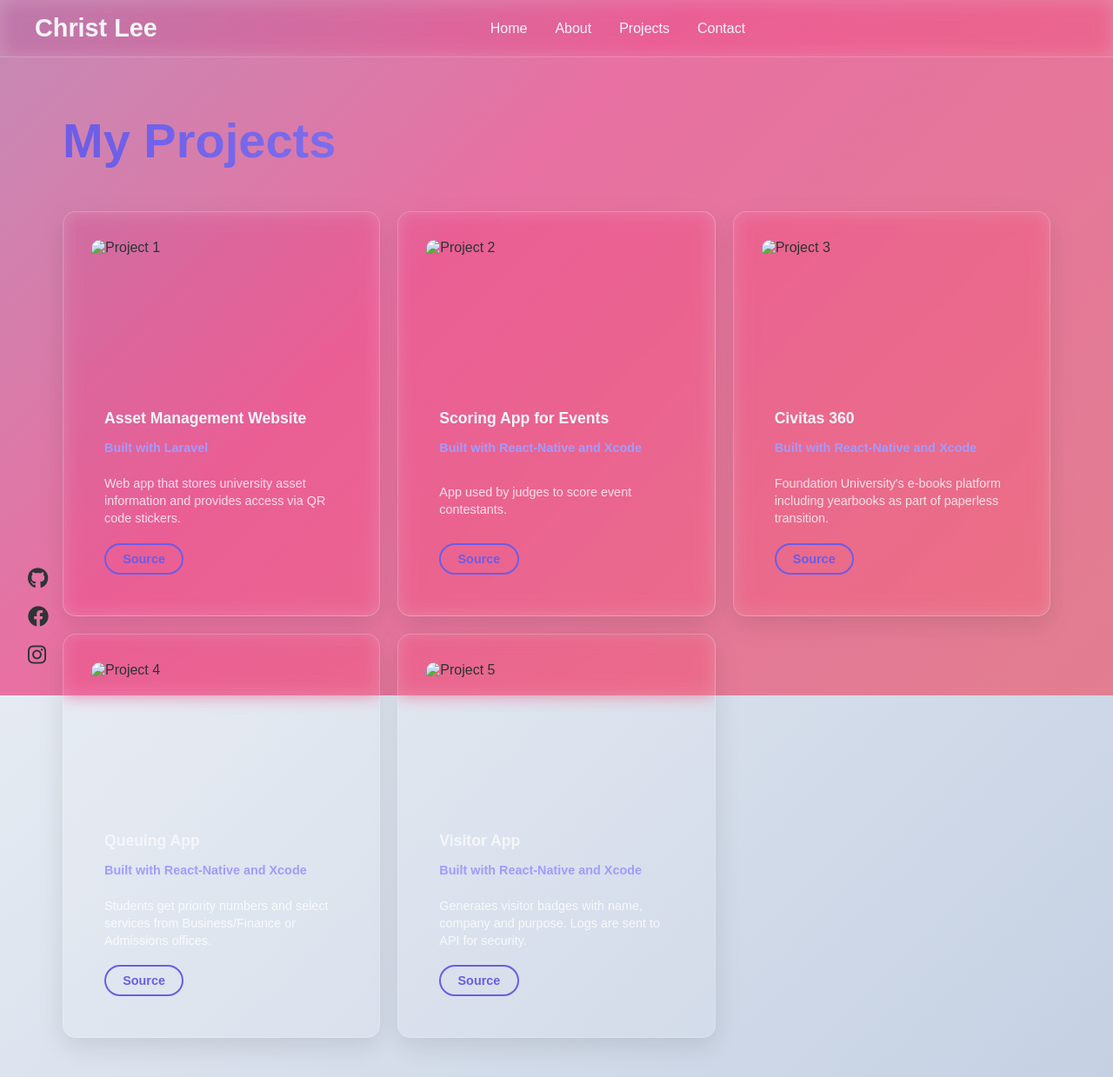
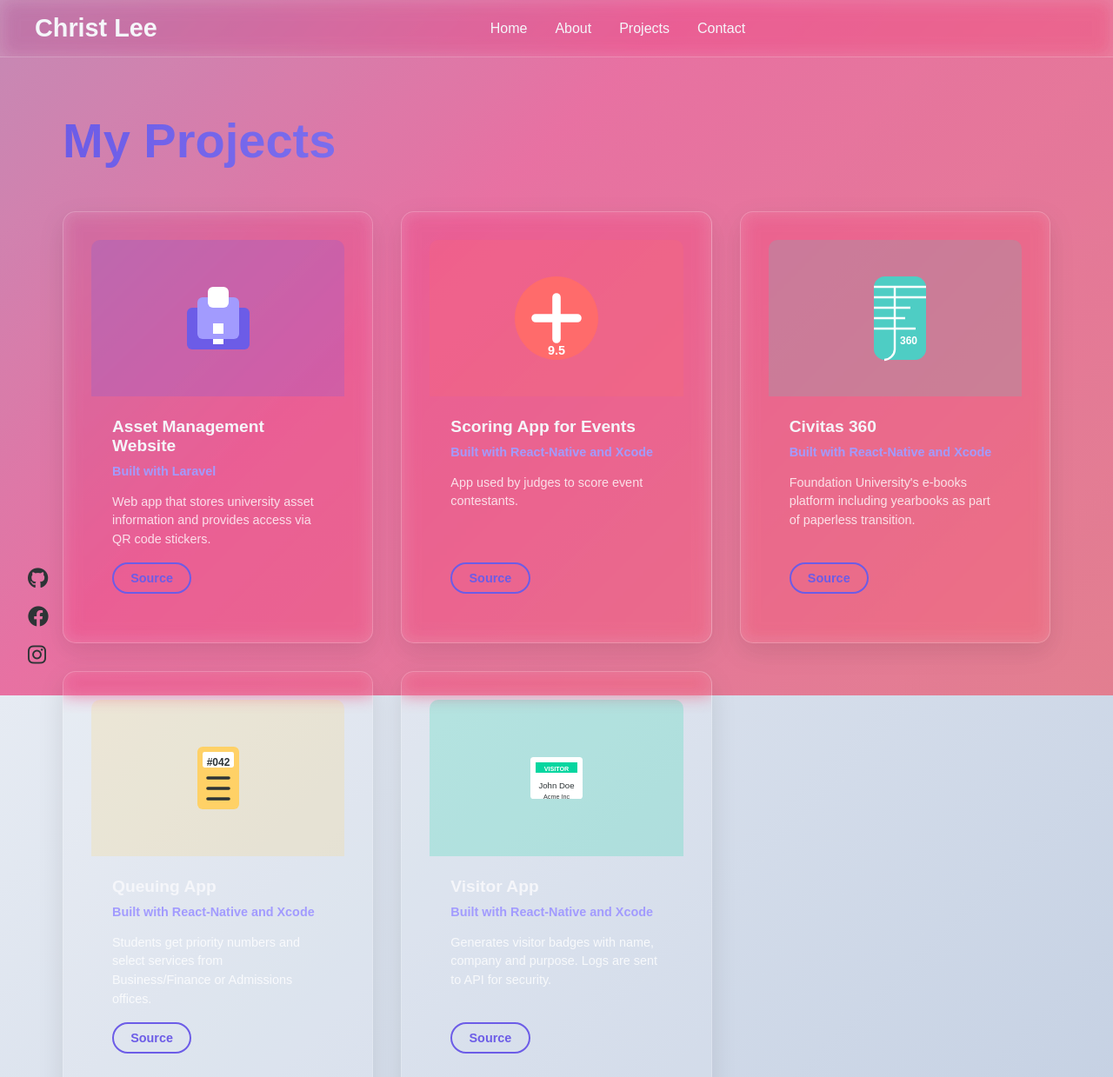
Before and after one commit to christleeada/christleeada.github.io, a plain HTML site: page projects.html in a window 1280 px wide. Shown: the top 1239 px of the page at 87% size. Drawn offline with Linux system fonts and the light colour scheme.

Commit message:
new photo

```diff
--- a/css/style.css
+++ b/css/style.css
@@ -13,11 +13,21 @@
     box-sizing: border-box;
   }
 
+  html {
+    scroll-behavior: smooth;
+  }
+
   body {
     font-family: 'Poppins', sans-serif;
     background: linear-gradient(135deg, #f5f7fa 0%, #c3cfe2 100%);
     color: var(--dark);
     overflow-x: hidden;
+    opacity: 0;
+    animation: fadeIn 0.5s ease-in forwards;
+  }
+
+  @keyframes fadeIn {
+    to { opacity: 1; }
   }
 
   /* Animated Background */
@@ -35,9 +45,8 @@ body {
   }
 
   @keyframes gradientBG {
-    0% { background-position: 0% 50%; }
+    0%, 100% { background-position: 0% 50%; }
     50% { background-position: 100% 50%; }
-    100% { background-position: 0% 50%; }
   }
 
   /* Glassmorphism Navigation */
@@ -104,6 +113,38 @@ body {
     width: 100%;
   }
 
+  /* Mobile menu styles */
+  @media (max-width: 768px) {
+    .nav-links {
+      position: fixed;
+      top: 70px;
+      left: -100%;
+      width: 100%;
+      height: calc(100vh - 70px);
+      background: rgba(44, 62, 80, 0.9);
+      flex-direction: column;
+      align-items: center;
+      justify-content: center;
+      transition: left 0.3s ease;
+    }
+
+    .nav-links.active {
+      left: 0;
+    }
+
+    .hamburger.active .line:nth-child(1) {
+      transform: rotate(45deg) translate(5px, 5px);
+    }
+
+    .hamburger.active .line:nth-child(2) {
+      opacity: 0;
+    }
+
+    .hamburger.active .line:nth-child(3) {
+      transform: rotate(-45deg) translate(5px, -5px);
+    }
+  }
+
   /* Hero Section */
   .hero {
     min-height: 100vh;
@@ -150,6 +191,7 @@ body {
     gap: 1rem;
   }
 
+  /* Buttons */
   .btn-primary, .btn-secondary {
     padding: 0.8rem 1.5rem;
     border-radius: 50px;
@@ -173,6 +215,10 @@ body {
   .btn-secondary {
     border: 2px solid var(--primary);
     color: var(--primary);
+    margin-top: auto;
+    align-self: flex-start;
+    padding: 0.5rem 1.2rem;
+    font-size: 0.9rem;
   }
 
   .btn-secondary:hover {
@@ -180,6 +226,7 @@ body {
     color: white;
   }
 
+  /* Hero Image */
   .hero-image {
     flex: 1;
     position: relative;
@@ -188,11 +235,10 @@ body {
   .floating-img {
     width: 400px;
     height: 400px;
-    background: url('images/your-photo.jpg') center/cover;
+    background: url('images/myphoto.png') center/cover;
     border-radius: 20px;
     box-shadow: 0 20px 40px rgba(0, 0, 0, 0.2);
     animation: float 6s ease-in-out infinite;
-    position: relative;
   }
 
   /* Social Links */
@@ -216,28 +262,6 @@ body {
     transform: translateY(-5px);
   }
 
-/* Mobile Responsiveness */
-@media (max-width: 768px) {
-    .hero {
-        flex-direction: column;
-        text-align: center;
-        padding-top: 6rem;
-    }
-
-    .hero-content {
-        padding-right: 0;
-        margin-bottom: 3rem;
-    }
-
-    .hero-btns {
-        justify-content: center;
-    }
-
-    .floating-img {
-        width: 300px;
-        height: 300px;
-    }
-}
   /* Shared Page Styles */
   .container {
     max-width: 1200px;
@@ -289,6 +313,38 @@ body {
     margin-top: 3rem;
   }
 
+  @media (max-width: 768px) {
+    .projects-grid {
+      grid-template-columns: 1fr;
+      grid-gap: 20px;
+    }
+
+    .project-card img {
+      height: 180px;
+    }
+
+    .hero {
+      flex-direction: column;
+      text-align: center;
+      padding-top: 6rem;
+    }
+
+    .hero-content {
+      padding-right: 0;
+      margin-bottom: 3rem;
+    }
+
+    .hero-btns {
+      justify-content: center;
+    }
+
+    .floating-img {
+      width: 300px;
+      height: 300px;
+    }
+  }
+
+  /* Project Card */
   .project-card {
     display: flex;
     flex-direction: column;
@@ -305,6 +361,21 @@ body {
     border-radius: 10px 10px 0 0;
     height: 200px;
     object-fit: cover;
+  }
+
+  .project-logo {
+    height: 180px;
+    display: flex;
+    align-items: center;
+    justify-content: center;
+    background: rgba(255, 255, 255, 0.1);
+    border-radius: 10px 10px 0 0;
+    padding: 20px;
+  }
+
+  .project-logo svg {
+    max-width: 100%;
+    max-height: 100%;
   }
 
   .project-info {
@@ -333,13 +404,6 @@ body {
     margin-bottom: 0.8rem;
   }
 
-  .btn-secondary {
-    margin-top: auto;
-    align-self: flex-start;
-    padding: 0.5rem 1.2rem;
-    font-size: 0.9rem;
-  }
-
   /* Contact Form */
   .contact-form {
     max-width: 600px;
@@ -362,56 +426,10 @@ body {
   .contact-form textarea::placeholder {
     color: rgba(255, 255, 255, 0.7);
   }
-  /* Page Transition */
-body {
-    opacity: 0;
-    animation: fadeIn 0.5s ease-in forwards;
-  }
 
-  @keyframes fadeIn {
-    to { opacity: 1; }
-  }
-  /* Mobile menu styles */
-@media (max-width: 768px) {
-    .nav-links {
-        position: fixed;
-        top: 70px;
-        left: -100%;
-        width: 100%;
-        height: calc(100vh - 70px);
-        background: rgba(44, 62, 80, 0.9);
-        flex-direction: column;
-        align-items: center;
-        justify-content: center;
-        transition: left 0.3s ease;
-    }
-
-    .nav-links.active {
-        left: 0;
-    }
-
-    .hamburger.active .line:nth-child(1) {
-        transform: rotate(45deg) translate(5px, 5px);
-    }
-
-    .hamburger.active .line:nth-child(2) {
-        opacity: 0;
-    }
-
-    .hamburger.active .line:nth-child(3) {
-        transform: rotate(-45deg) translate(5px, -5px);
-    }
-}
-html {
-    scroll-behavior: smooth;
-}
-* Responsive adjustments */
-@media (max-width: 768px) {
-  .projects-grid {
-    grid-template-columns: 1fr;
-  }
-
-  .project-card img {
-    height: 180px;
-  }
-}
+  /* Project Logo Variants */
+  .asset-logo { background: rgba(108, 92, 231, 0.2); }
+  .scoring-logo { background: rgba(255, 107, 107, 0.2); }
+  .ebook-logo { background: rgba(78, 205, 196, 0.2); }
+  .queue-logo { background: rgba(255, 209, 102, 0.2); }
+  .visitor-logo { background: rgba(6, 214, 160, 0.2); }
--- a/projects.html
+++ b/projects.html
@@ -7,46 +7,8 @@
   <link rel="stylesheet" href="https://cdnjs.cloudflare.com/ajax/libs/font-awesome/6.4.0/css/all.min.css" />
   <link rel="stylesheet" href="css/style.css" />
   <style>
-    /* Additional CSS to make project info fit better */
-    .project-card {
-      display: flex;
-      flex-direction: column;
-      height: 100%; /* Make all cards equal height */
-    }
 
-    .project-card img {
-      height: 180px;
-      object-fit: cover;
-      width: 100%;
-    }
 
-    .project-info {
-      padding: 15px;
-      flex-grow: 1; /* Allow info section to grow and fill space */
-      display: flex;
-      flex-direction: column;
-    }
-
-    .project-info p {
-      margin: 8px 0;
-      font-size: 0.9rem;
-      line-height: 1.4;
-      flex-grow: 1; /* Allow description to take available space */
-    }
-
-    .project-info h3 {
-      margin-bottom: 5px;
-      font-size: 1.1rem;
-    }
-
-    .btn-secondary {
-      margin-top: 10px;
-      align-self: flex-start; /* Align button to left */
-    }
-
-    .projects-grid {
-      grid-gap: 20px; /* Add some spacing between cards */
-    }
   </style>
 </head>
 <body>
@@ -75,8 +37,17 @@
 
       <div class="projects-grid">
 
+
         <div class="project-card glass-card">
-          <img src="/images/project1.jpg" alt="Project 1">
+          <div class="project-logo asset-logo">
+            <svg width="120" height="120" viewBox="0 0 100 100">
+              <rect x="20" y="40" width="60" height="40" rx="5" fill="#6c5ce7"/>
+              <rect x="30" y="30" width="40" height="40" rx="5" fill="#a29bfe"/>
+              <rect x="40" y="20" width="20" height="20" rx="5" fill="#fff"/>
+              <path d="M45,55 L55,55 L55,65 L45,65 Z" fill="#fff"/>
+              <path d="M45,70 L55,70 L55,75 L45,75 Z" fill="#fff"/>
+            </svg>
+          </div>
           <div class="project-info">
             <h3>Asset Management Website</h3>
             <p><strong>Built with Laravel</strong></p>
@@ -85,8 +56,15 @@
           </div>
         </div>
 
+
         <div class="project-card glass-card">
-          <img src="/images/project2.jpg" alt="Project 2">
+          <div class="project-logo scoring-logo">
+            <svg width="120" height="120" viewBox="0 0 100 100">
+              <circle cx="50" cy="50" r="40" fill="#FF6B6B"/>
+              <path d="M30,50 L70,50 M50,30 L50,70" stroke="#fff" stroke-width="8" stroke-linecap="round"/>
+              <text x="50" y="85" font-family="Arial" font-size="12" fill="#fff" text-anchor="middle" font-weight="bold">9.5</text>
+            </svg>
+          </div>
           <div class="project-info">
             <h3>Scoring App for Events</h3>
             <p><strong>Built with React-Native and Xcode</strong></p>
@@ -95,8 +73,16 @@
           </div>
         </div>
 
+
         <div class="project-card glass-card">
-          <img src="/images/project3.jpg" alt="Project 3">
+          <div class="project-logo ebook-logo">
+            <svg width="120" height="120" viewBox="0 0 100 100">
+              <path d="M30,20 L30,80 C30,85 35,90 40,90 L70,90 C75,90 80,85 80,80 L80,20 C80,15 75,10 70,10 L40,10 C35,10 30,15 30,20 Z" fill="#4ECDC4"/>
+              <path d="M30,20 L80,20 M30,30 L80,30 M30,40 L65,40 M30,50 L60,50 M30,60 L70,60" stroke="#fff" stroke-width="2"/>
+              <path d="M40,90 C45,90 50,85 50,80 L50,20" stroke="#fff" stroke-width="2" fill="none"/>
+              <text x="55" y="75" font-family="Arial" font-size="10" fill="#fff" font-weight="bold">360</text>
+            </svg>
+          </div>
           <div class="project-info">
             <h3>Civitas 360</h3>
             <p><strong>Built with React-Native and Xcode</strong></p>
@@ -105,8 +91,16 @@
           </div>
         </div>
 
+
         <div class="project-card glass-card">
-          <img src="/images/project4.jpg" alt="Project 4">
+          <div class="project-logo queue-logo">
+            <svg width="120" height="120" viewBox="0 0 100 100">
+              <rect x="30" y="20" width="40" height="60" rx="5" fill="#FFD166"/>
+              <rect x="35" y="25" width="30" height="15" rx="2" fill="#fff"/>
+              <text x="50" y="38" font-family="Arial" font-size="10" fill="#2d3436" text-anchor="middle" font-weight="bold">#042</text>
+              <path d="M40,50 L60,50 M40,60 L60,60 M40,70 L60,70" stroke="#2d3436" stroke-width="3" stroke-linecap="round"/>
+            </svg>
+          </div>
           <div class="project-info">
             <h3>Queuing App</h3>
             <p><strong>Built with React-Native and Xcode</strong></p>
@@ -115,8 +109,17 @@
           </div>
         </div>
 
+
         <div class="project-card glass-card">
-          <img src="/images/project5.jpg" alt="Project 5">
+          <div class="project-logo visitor-logo">
+            <svg width="120" height="120" viewBox="0 0 100 100">
+              <rect x="25" y="30" width="50" height="40" rx="3" fill="#fff"/>
+              <rect x="30" y="35" width="40" height="10" fill="#06D6A0"/>
+              <text x="50" y="43" font-family="Arial" font-size="6" fill="#fff" text-anchor="middle" font-weight="bold">VISITOR</text>
+              <text x="50" y="60" font-family="Arial" font-size="8" fill="#2d3436" text-anchor="middle">John Doe</text>
+              <text x="50" y="70" font-family="Arial" font-size="6" fill="#2d3436" text-anchor="middle">Acme Inc</text>
+            </svg>
+          </div>
           <div class="project-info">
             <h3>Visitor App</h3>
             <p><strong>Built with React-Native and Xcode</strong></p>
```
Also changed, not shown: 1 other file. Lines whose indentation alone changed are shown as unchanged.
